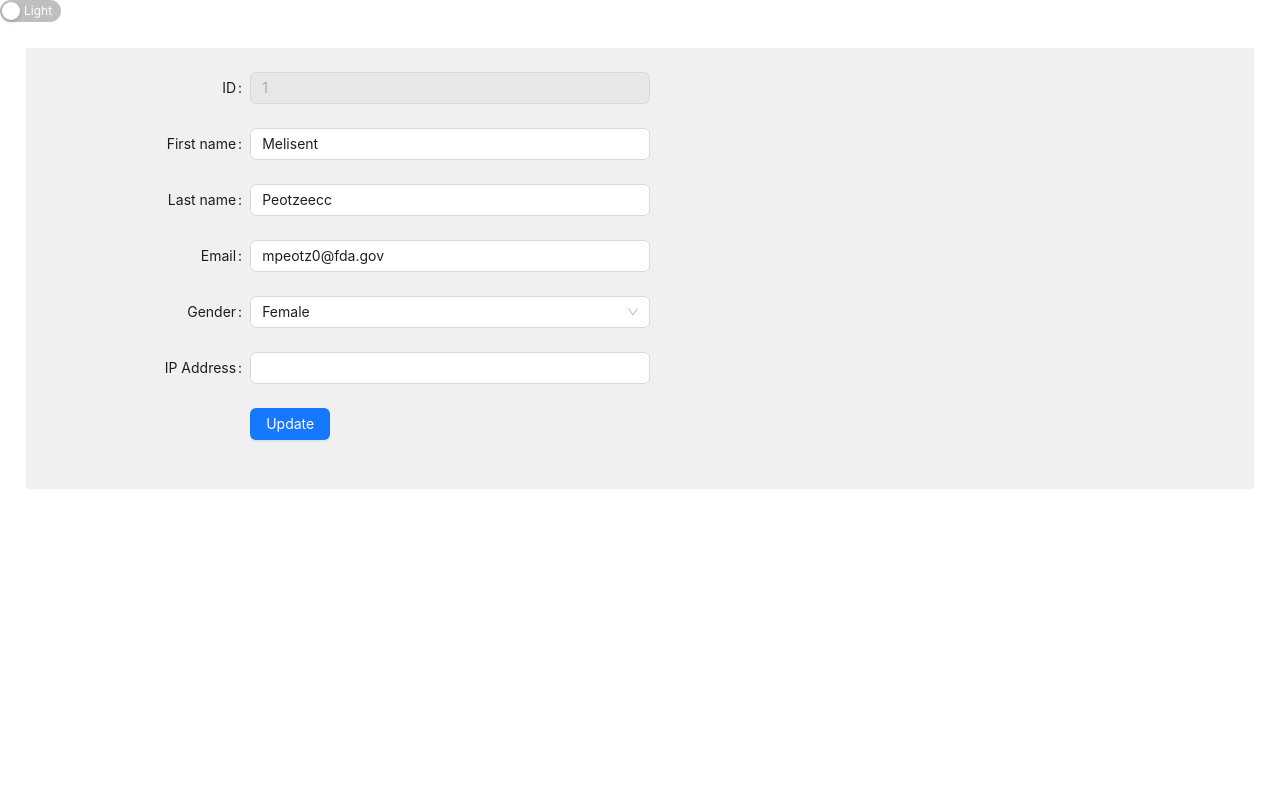
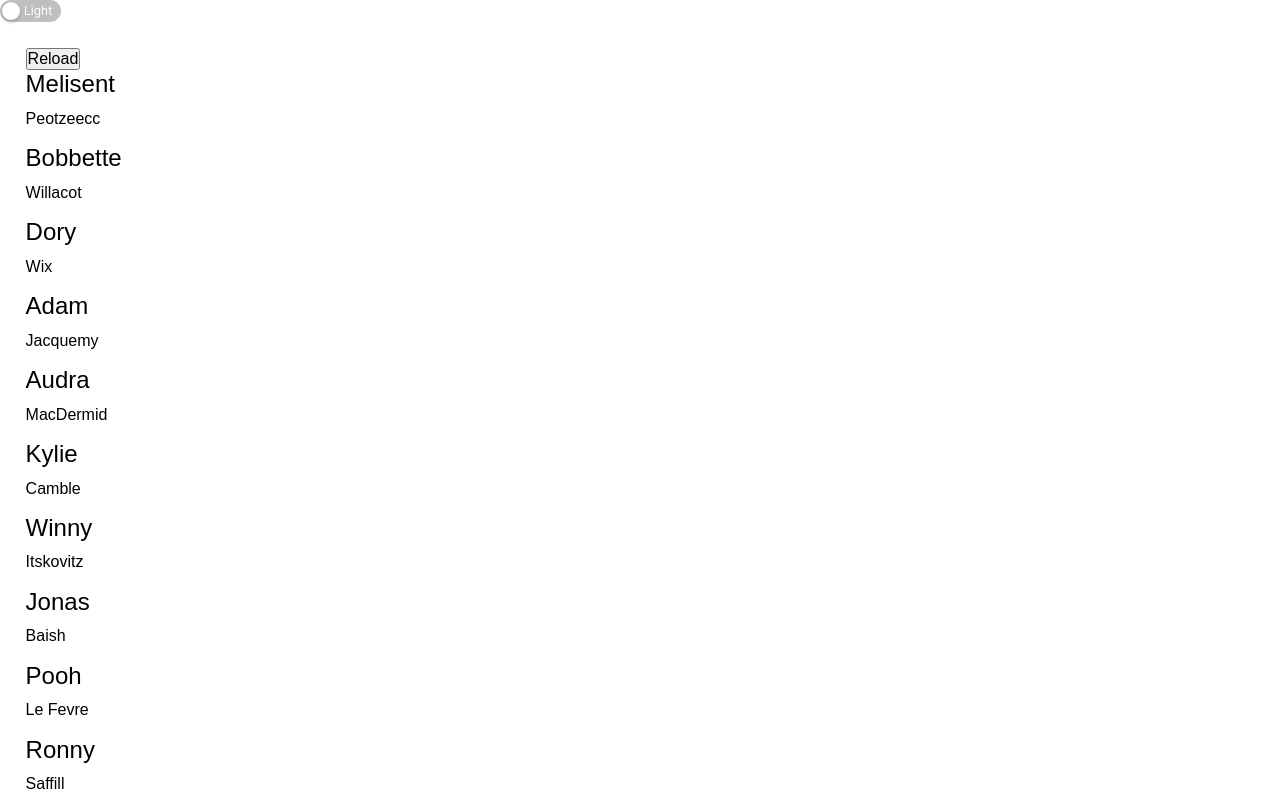
Before and after one commit to Sadig05/react-tasks, a React (Vite) app: page /user-form/1 in a window 1280 px wide. Shown: the top 800 px of the page. Built offline with nearby package versions, Linux system fonts and the light colour scheme; data requests are answered from the project's data file.

Commit message:
Task 8 is almost done

```diff
--- a/src/App.tsx
+++ b/src/App.tsx
@@ -7,6 +7,7 @@ import UserList from "./components/UserList";
 import {Routes, Route} from "react-router-dom";
 import { ThemeProvider } from './ThemeProvider';
 import {ToggleButton} from "./ToggleButton";
+import Task8 from './Task8/Task8'
 function App() {
   const [count, setCount] = useState(0)
     const themes = {
@@ -24,11 +25,12 @@ function App() {
       <ThemeProvider>
           <ToggleButton />
     <div className="App">
-        <Routes>
-            <Route path='/' element={<UserList/>}/>
-            <Route path='/user-form' element={<UserForm isEdit={false} user={null}/>}/>
-            <Route path='/user-form/:id' element={<UserForm isEdit={true} user={null}/>}/>
-        </Routes>
+        {/*<Routes>*/}
+        {/*    <Route path='/' element={<UserList/>}/>*/}
+        {/*    <Route path='/user-form' element={<UserForm isEdit={false} user={null}/>}/>*/}
+        {/*    <Route path='/user-form/:id' element={<UserForm isEdit={true} user={null}/>}/>*/}
+        {/*</Routes>*/}
+        <Task8/>
     </div>
           </ThemeProvider>
   )
--- /dev/null
+++ b/src/Task8/CustomHook.tsx
@@ -0,0 +1,40 @@
+import { useState, useEffect } from 'react';
+
+type FetchState<T> = {
+    data: T | null;
+    error: Error | null;
+    isLoading: boolean;
+};
+
+export default function useFetch<T>(
+    url: string
+): FetchState<T> & { reload: () => void } {
+    const [state, setState] = useState<FetchState<T>>({
+        data: null,
+        error: null,
+        isLoading: true,
+    });
+
+    const [key, setKey] = useState(0);
+
+    const fetchData = async () => {
+        try {
+            const response = await fetch(url);
+            const data = await response.json();
+            setState({ data, error: null, isLoading: false });
+        } catch (error) {
+            setState({ data: null, error, isLoading: false });
+        }
+    };
+
+    useEffect(() => {
+        fetchData();
+    }, [key]);
+
+    const reload = () => {
+        setState({ data: null, error: null, isLoading: true });
+        setKey((prevKey) => prevKey + 1);
+    };
+
+    return { ...state, reload };
+}
--- /dev/null
+++ b/src/Task8/Task8.tsx
@@ -0,0 +1,39 @@
+import React from 'react';
+import useFetch from './CustomHook';
+
+interface IUser {
+    id: number;
+    first_name: string;
+    last_name: string;
+    email: string;
+    gender: string;
+    ip_address: string;
+}
+
+const Task8 = () => {
+    const { data, error, isLoading, reload } = useFetch<IUser[]>(
+        'http://localhost:3004/users'
+    );
+
+    if (isLoading) {
+        return <div>Loading...</div>;
+    }
+
+    if (error) {
+        return <div>Error: {error.message}</div>;
+    }
+
+    return (
+        <div>
+            <button onClick={reload}>Reload</button>
+            {data?.map((user) => (
+                <div key={user.id}>
+                    <h2>{user.first_name}</h2>
+                    <p>{user.last_name}</p>
+                </div>
+            ))}
+        </div>
+    );
+};
+
+export default Task8;
```
